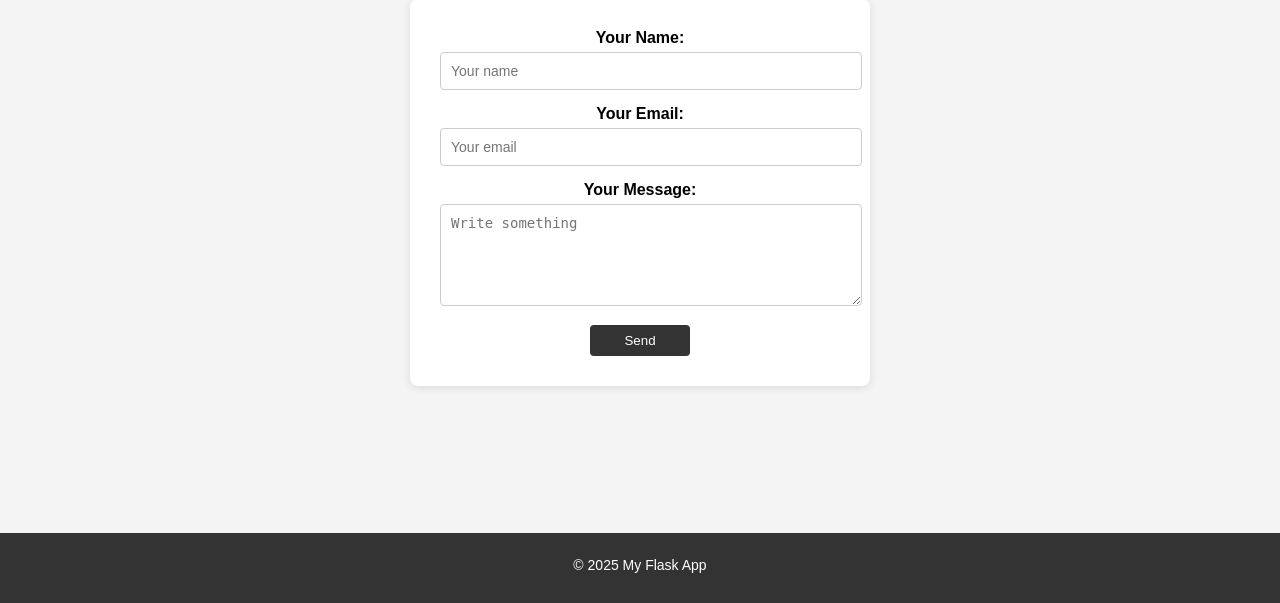
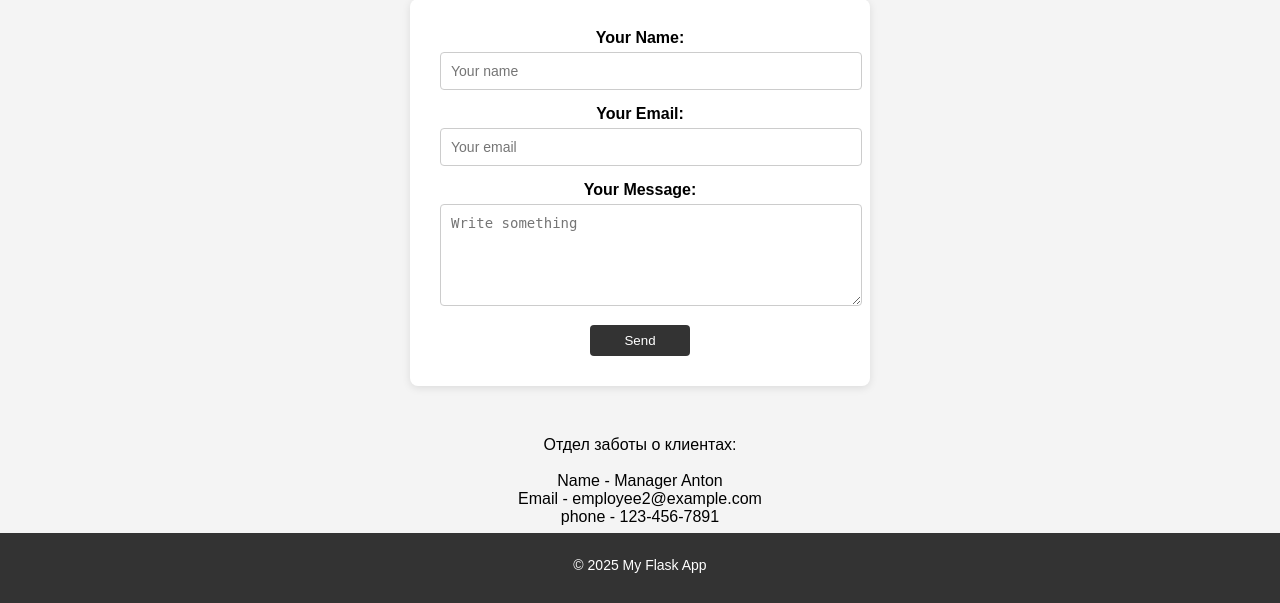
Before and after one commit to motkln/flask_contact_form, a Flask app: page /contact in a window 1280 px wide. Shown: the part 197-800 px from the top of the page. Run offline with Flask 3, Linux system fonts and the light colour scheme.

Commit message:
add jinja2

```diff
--- a/app/routes.py
+++ b/app/routes.py
@@ -1,17 +1,127 @@
-from flask import request,url_for,render_template,redirect
+from flask import request, url_for, render_template, redirect
 from app import app
+from datetime import datetime
+
 
 @app.route('/')
 def home():
-    return render_template('index.html')
+    months = {
+        "January": "января", "February": "февраля", "March": "марта", "April": "апреля",
+        "May": "мая", "June": "июня", "July": "июля", "August": "августа",
+        "September": "сентября", "October": "октября", "November": "ноября", "December": "декабря"
+    }
+    days = {
+        "Monday": "Понедельник", "Tuesday": "Вторник", "Wednesday": "Среда",
+        "Thursday": "Четверг", "Friday": "Пятница", "Saturday": "Суббота", "Sunday": "Воскресенье"
+    }
+    time = datetime.now()
+    return render_template('index.html', current_time=time,months=months,days=days)
+
 
 @app.route('/about')
 def about():
-    return render_template('about.html')
+    team_members = [
+        {'name': 'Alice', 'role': 'Developer'},
+        {'name': 'Bob', 'role': 'Designer'},
+        {'name': 'Charlie', 'role': 'Project Manager'},
+        {'name': 'David', 'role': 'Tester'},
+        {'name': 'Eva', 'role': 'Business Analyst'},
+        {'name': 'Frank', 'role': 'DevOps Engineer'},
+        {'name': 'Grace', 'role': 'UI/UX Designer'},
+        {'name': 'Hannah', 'role': 'Data Scientist'},
+        {'name': 'Ian', 'role': 'System Administrator'},
+        {'name': 'Jack', 'role': 'Product Owner'}
+    ]
+
+    return render_template('about.html',team_members=team_members)
+
 
 @app.route('/contact')
 def contact():
-    return render_template('contact.html')
+    customer_care_department = [
+        {
+            'name': 'Employee 1',
+            'position': 'Customer Service Representative',
+            'contact_info': {
+                'email': 'employee1@example.com',
+                'phone': '123-456-7890'
+            }
+        },
+        {
+            'name': 'Manager Anton',
+            'position': 'Customer Support Specialist',
+            'contact_info': {
+                'email': 'employee2@example.com',
+                'phone': '123-456-7891'
+            }
+        },
+        {
+            'name': 'Employee 3',
+            'position': 'Technical Support',
+            'contact_info': {
+                'email': 'employee3@example.com',
+                'phone': '123-456-7892'
+            }
+        },
+        {
+            'name': 'Employee 4',
+            'position': 'Customer Success Manager',
+            'contact_info': {
+                'email': 'employee4@example.com',
+                'phone': '123-456-7893'
+            }
+        },
+        {
+            'name': 'Employee 5',
+            'position': 'Help Desk Technician',
+            'contact_info': {
+                'email': 'employee5@example.com',
+                'phone': '123-456-7894'
+            }
+        },
+        {
+            'name': 'Employee 6',
+            'position': 'Customer Experience Specialist',
+            'contact_info': {
+                'email': 'employee6@example.com',
+                'phone': '123-456-7895'
+            }
+        },
+        {
+            'name': 'Employee 7',
+            'position': 'Client Relations Manager',
+            'contact_info': {
+                'email': 'employee7@example.com',
+                'phone': '123-456-7896'
+            }
+        },
+        {
+            'name': 'Employee 8',
+            'position': 'Support Team Lead',
+            'contact_info': {
+                'email': 'employee8@example.com',
+                'phone': '123-456-7897'
+            }
+        },
+        {
+            'name': 'Employee 9',
+            'position': 'Customer Feedback Analyst',
+            'contact_info': {
+                'email': 'employee9@example.com',
+                'phone': '123-456-7898'
+            }
+        },
+        {
+            'name': 'Employee 10',
+            'position': 'Service Quality Coordinator',
+            'contact_info': {
+                'email': 'employee10@example.com',
+                'phone': '123-456-7899'
+            }
+        }
+    ]
+    return render_template('contact.html',customer_care_department=customer_care_department)
+
 
 @app.route('/submit', methods=['POST', 'GET'])
 def submit():
@@ -19,6 +129,6 @@ def submit():
         # name = request.form.get('name')
         # email = request.form.get('email')
         succsess_message = 'Your message has been sent successfully!'
-        return render_template('contact.html',message=succsess_message)
+        return render_template('contact.html', message=succsess_message)
     else:
         return redirect(url_for('contact'))
--- a/app/static/css/style.css
+++ b/app/static/css/style.css
@@ -32,7 +32,7 @@ body {
     margin-bottom: 10px;
 }
 
-        #about{
+#about {
     margin-bottom: 30px;
 }
 
@@ -67,7 +67,7 @@ body {
     margin: 50px auto;
     padding: 30px;
     border-radius: 8px;
-            box-shadow: 0 2px 8px rgba(0,0,0,0.1);
+    box-shadow: 0 2px 8px rgba(0, 0, 0, 0.1);
     text-align: left;
 }
 
@@ -84,7 +84,8 @@ body {
 
 }
 
-        input, textarea {
+input,
+textarea {
     width: 100%;
     padding: 10px;
     margin-bottom: 15px;
@@ -114,6 +115,16 @@ body {
     background-color: #555;
 }
 
-        .submission p{
+.submission p {
     color: green;
 }
+
+.about_list{
+    display: flex;
+    flex-direction: row;
+    flex-wrap: wrap;
+    gap: 1rem;
+    list-style-position: outside;
+    justify-content: space-around;
+
+}
--- a/app/templates/contact.html
+++ b/app/templates/contact.html
@@ -13,8 +13,8 @@
         <input type="text" name="name" required placeholder="Your name">
 
         <label>Your Email:</label>
-            <input type="email" name="email" placeholder="Your email"
-       required pattern="[a-z0-9._%+-]+@[a-z0-9.-]+\.[a-z]{2,}$">
+        <input type="email" name="email" placeholder="Your email" required
+            pattern="[a-z0-9._%+-]+@[a-z0-9.-]+\.[a-z]{2,}$">
 
         <label>Your Message:</label>
         <textarea name="message" required placeholder="Write something"></textarea>
@@ -22,5 +22,15 @@
         <button type="submit">Send</button>
     </form>
 </div>
+<div>
+    <p>Отдел заботы о клиентах:
+        {% for each in customer_care_department %}
+            {%if each.position == 'Customer Support Specialist'%}
+            <br><br>
+                Name - {{each.name}} <br> Email - {{each.contact_info.email}} <br> phone - {{each.contact_info.phone}}
+            {% endif %}
+        {% endfor %}
+    </p>
+</div>
 
 {% endblock %}
```
Also changed, not shown: app/templates/about.html (+11 -5 lines), app/templates/index.html (+5 -3 lines). Lines whose indentation alone changed are shown as unchanged.
